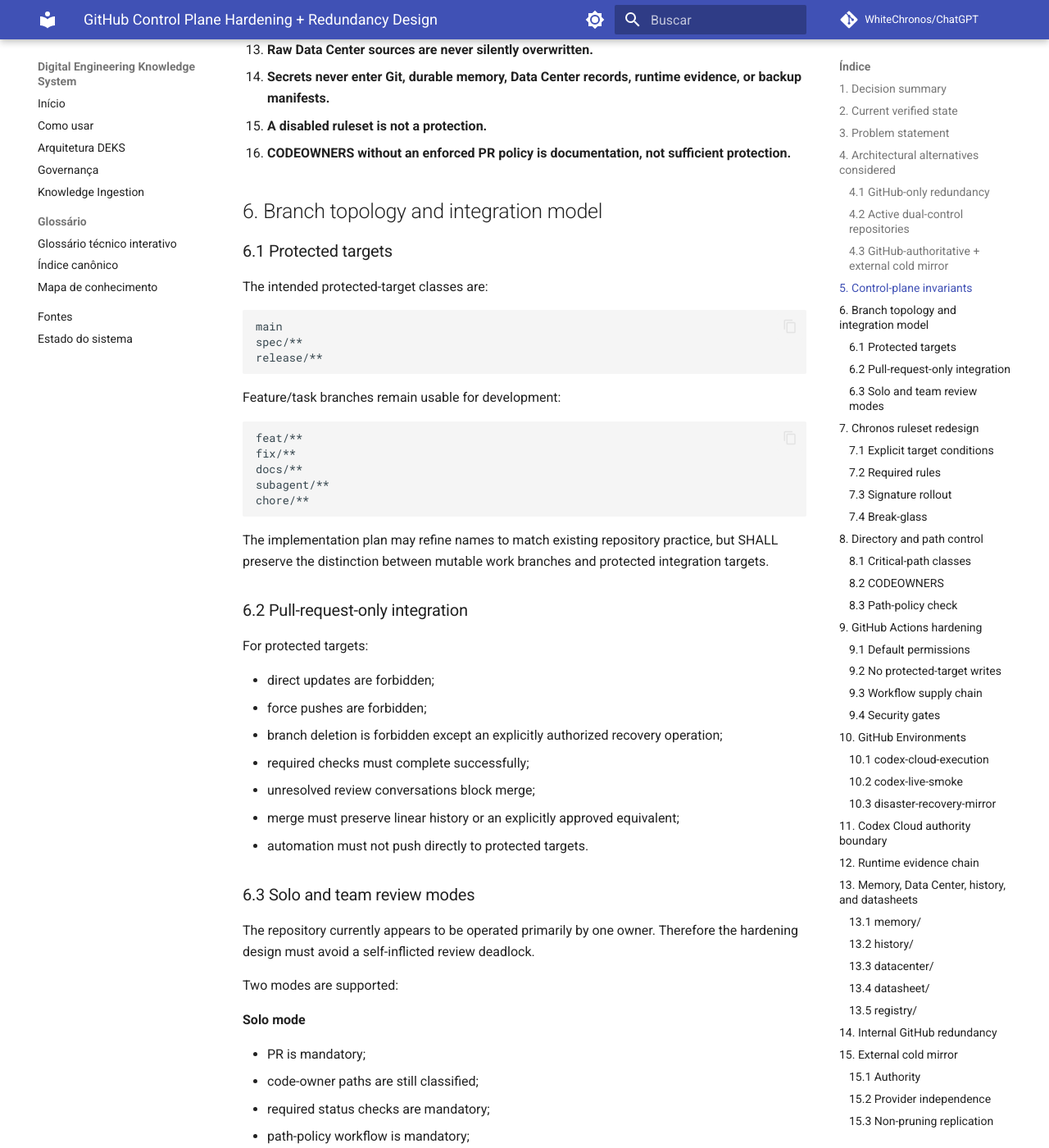
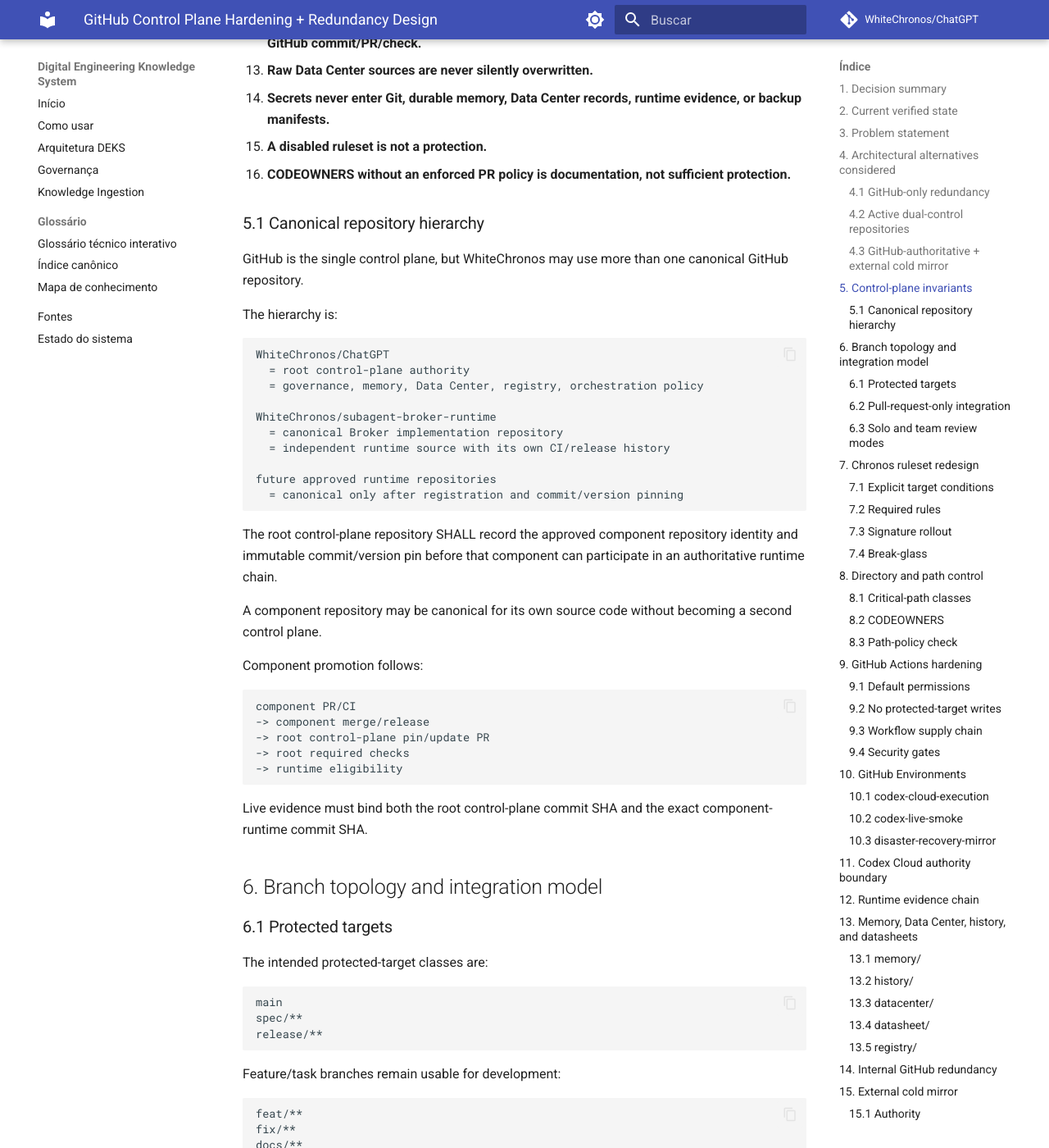
Before and after one commit to WhiteChronos/ChatGPT, an MkDocs documentation site: the page built from docs/superpowers/specs/2026-10-04-github-control-plane-hardening-redundancy-design.md, in a window 1280 px wide and 1400 px high, scrolled down 4000 px. Shown: the whole window at 82% size. Built offline with MkDocs 1.6.1 and Material for MkDocs 9.7.7, drawn with Linux system fonts in a browser that asks for light colours; comment, search, counter and statistics services are not loaded; some of the changed text lies outside the part shown.

Commit message:
docs: harden GitHub control-plane spec after self-review

````diff
--- a/docs/superpowers/specs/2026-10-04-github-control-plane-hardening-redundancy-design.md
+++ b/docs/superpowers/specs/2026-10-04-github-control-plane-hardening-redundancy-design.md
@@ -40,7 +40,7 @@
 The following state is verified from GitHub at the time of this design:
 
 - Pull request `#57` is open and draft, from `feat/cloud-runtime-foundation` to `spec/whitechronos-cloud-control-plane`.
-- The PR head is currently `82379a0c289fbe8acef625121db7266114bb9324`.
+- At the pre-spec inspection, the PR head was `82379a0c289fbe8acef625121db7266114bb9324`; documentation commits made by this design review advance the PR head afterward.
 - The repository ruleset `Chronos` exists but its enforcement is `disabled`.
 - `Chronos` currently contains rules for deletion, non-fast-forward updates, creation, update, required linear history, required signatures, and required deployments.
 - The current `Chronos` ref conditions have empty include/exclude lists.
@@ -135,6 +135,41 @@
 14. **Secrets never enter Git, durable memory, Data Center records, runtime evidence, or backup manifests.**
 15. **A disabled ruleset is not a protection.**
 16. **CODEOWNERS without an enforced PR policy is documentation, not sufficient protection.**
+
+### 5.1 Canonical repository hierarchy
+
+GitHub is the single control plane, but WhiteChronos may use more than one canonical GitHub repository.
+
+The hierarchy is:
+
+```text
+WhiteChronos/ChatGPT
+  = root control-plane authority
+  = governance, memory, Data Center, registry, orchestration policy
+
+WhiteChronos/subagent-broker-runtime
+  = canonical Broker implementation repository
+  = independent runtime source with its own CI/release history
+
+future approved runtime repositories
+  = canonical only after registration and commit/version pinning
+```
+
+The root control-plane repository SHALL record the approved component repository identity and immutable commit/version pin before that component can participate in an authoritative runtime chain.
+
+A component repository may be canonical for its own source code without becoming a second control plane.
+
+Component promotion follows:
+
+```text
+component PR/CI
+-> component merge/release
+-> root control-plane pin/update PR
+-> root required checks
+-> runtime eligibility
+```
+
+Live evidence must bind both the root control-plane commit SHA and the exact component-runtime commit SHA.
 
 ## 6. Branch topology and integration model
 
@@ -496,6 +531,13 @@
 
 The implementation must use a provider distinct from GitHub that supports a private Git destination and restricted credentials. The provider choice is operational configuration, not a second control plane.
 
+The cold-mirror set initially includes at least:
+
+- `WhiteChronos/ChatGPT`;
+- `WhiteChronos/subagent-broker-runtime`.
+
+Future canonical runtime repositories are added to the backup set only after registration in the root control plane.
+
 ### 15.3 Non-pruning replication
 
 Automatic backup SHALL NOT use destructive pruning semantics.
@@ -597,7 +639,7 @@
 2. GitHub policy checks are green;
 3. critical path policy is green;
 4. security/governance checks are green;
-5. external cold-mirror freshness is within policy;
+5. external cold-mirror freshness covers the root repository and the exact runtime-component pins used by the operation;
 6. Codex Cloud preflight is ready;
 7. Runtime Doctor has run against the intended runtime;
 8. actual host discovery is proven;
@@ -701,11 +743,12 @@
 14. Live smoke cannot run before the required GitHub and Runtime Doctor gates.
 15. `memory/`, `history/`, `datacenter/`, `datasheet/`, and `registry/` have explicit path policies.
 16. External cold mirror is one-way and cannot write back automatically.
-17. Backup replication does not automatically prune deleted source state.
-18. A recent backup freshness record exists before release/live-smoke promotion.
-19. A restore drill from the external mirror succeeds in a clean workspace.
-20. A destructive or unavailable mirror event cannot corrupt GitHub state.
-21. PR `#57` remains draft until the hardening implementation and administrative verification gates are satisfied.
+17. The initial mirror set covers both `WhiteChronos/ChatGPT` and `WhiteChronos/subagent-broker-runtime`, with runtime evidence bound to exact component pins.
+18. Backup replication does not automatically prune deleted source state.
+19. A recent backup freshness record exists before release/live-smoke promotion.
+20. A restore drill from the external mirror succeeds in a clean workspace.
+21. A destructive or unavailable mirror event cannot corrupt GitHub state.
+22. PR `#57` remains draft until the hardening implementation and administrative verification gates are satisfied.
 
 ## 23. Review Arena conclusions
 
@@ -774,7 +817,7 @@
 
 ## 25. Implementation boundary
 
-This document approves architecture only.
+This document records the architecture for written user review only.
 
 It does not itself authorize:
 
````
Also changed, not shown: other parts of docs/superpowers/specs/2026-10-04-github-control-plane-hardening-redundancy-design.md (+1 -1 lines).
